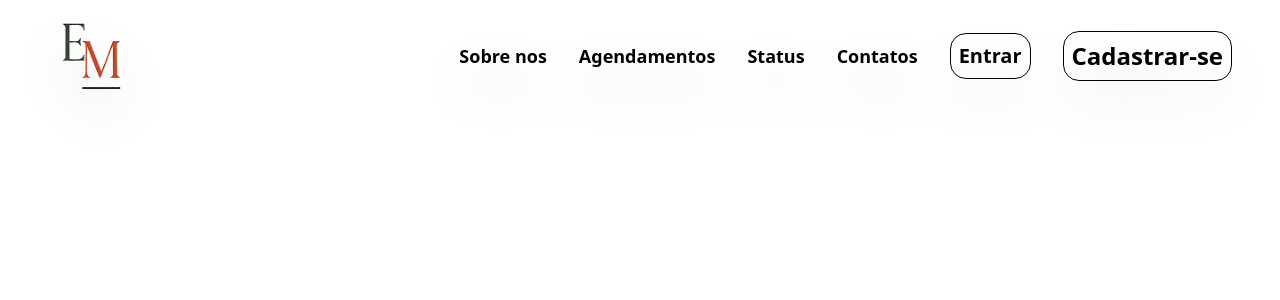
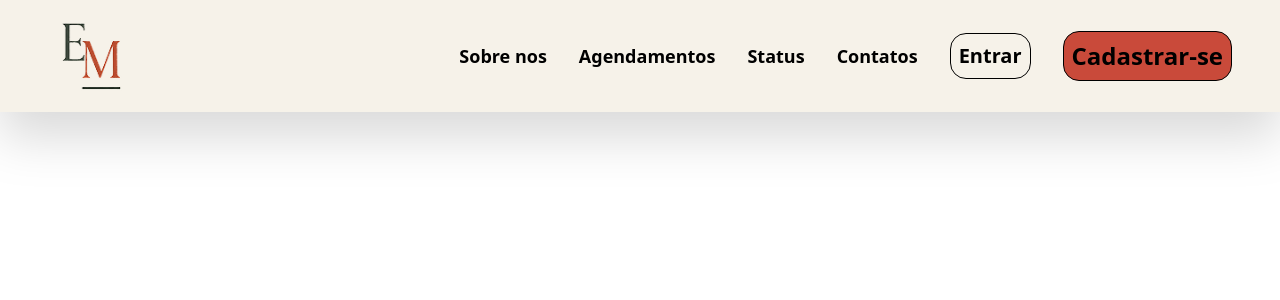
Before and after one commit to Vitoriagss/Est-dioMurakami, a Next.js app: page / in a window 1280 px wide. Shown: the top 300 px of the page. Built offline with nearby package versions, Linux system fonts and the light colour scheme; a web font is replaced by a local one.

Commit message:
fix: corrige variaveis de cor para funcionar como utilitarios do Tailwind

```diff
--- a/src/app/globals.css
+++ b/src/app/globals.css
@@ -1,9 +1,9 @@
 @import "tailwindcss";
 
-:root {
-  --primaria: #1f2b23;
-  --secundaria: #4a5a4a;
-  --vermelho: #c94a3a;
-  --bege: #dcc5a1;
-  --branco: #f6f2e9;
+@theme {
+  --color-primaria: #1f2b23;
+  --color-secundaria: #4a5a4a;
+  --color-vermelho: #c94a3a;
+  --color-bege: #dcc5a1;
+  --color-branco: #f6f2e9;
 }
```
